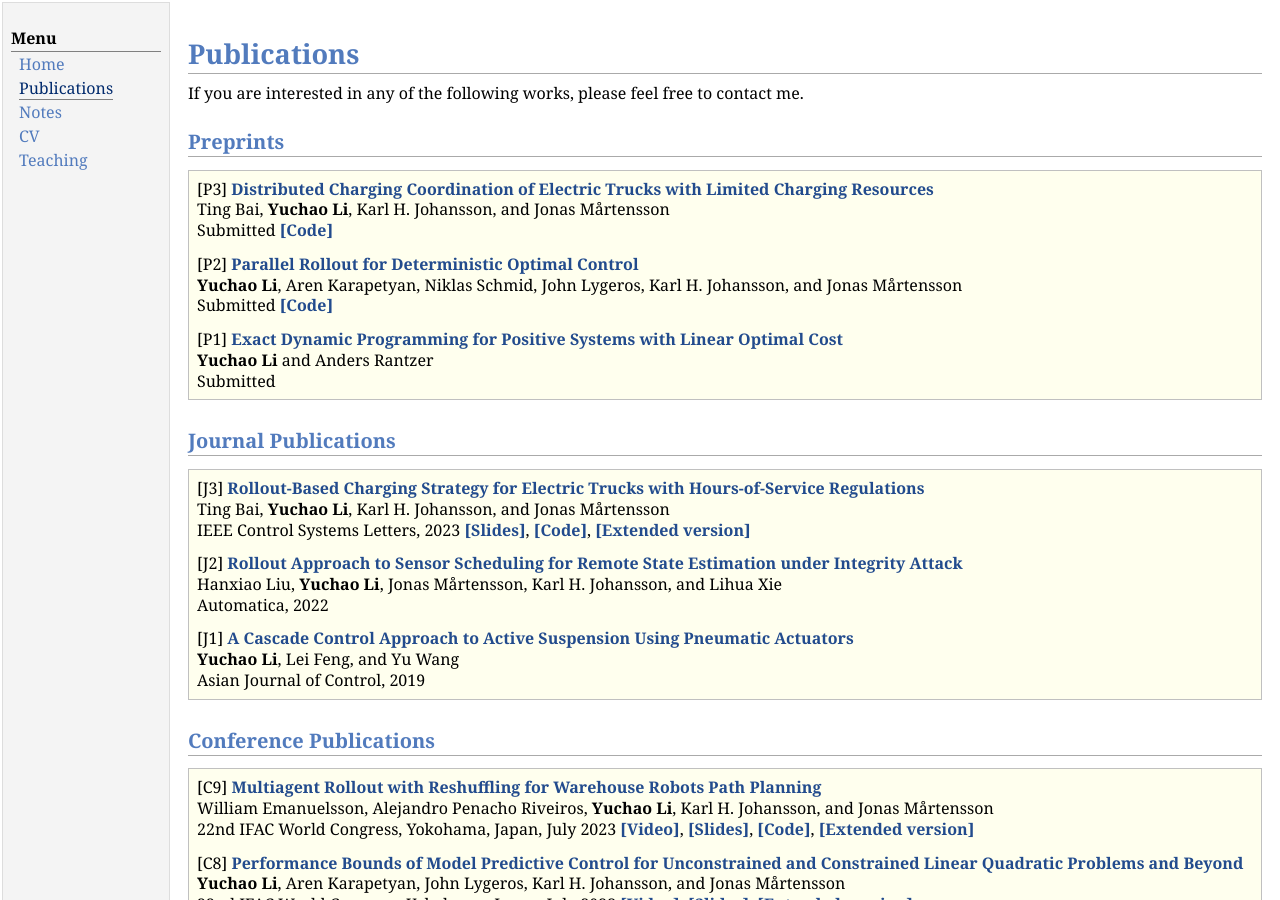
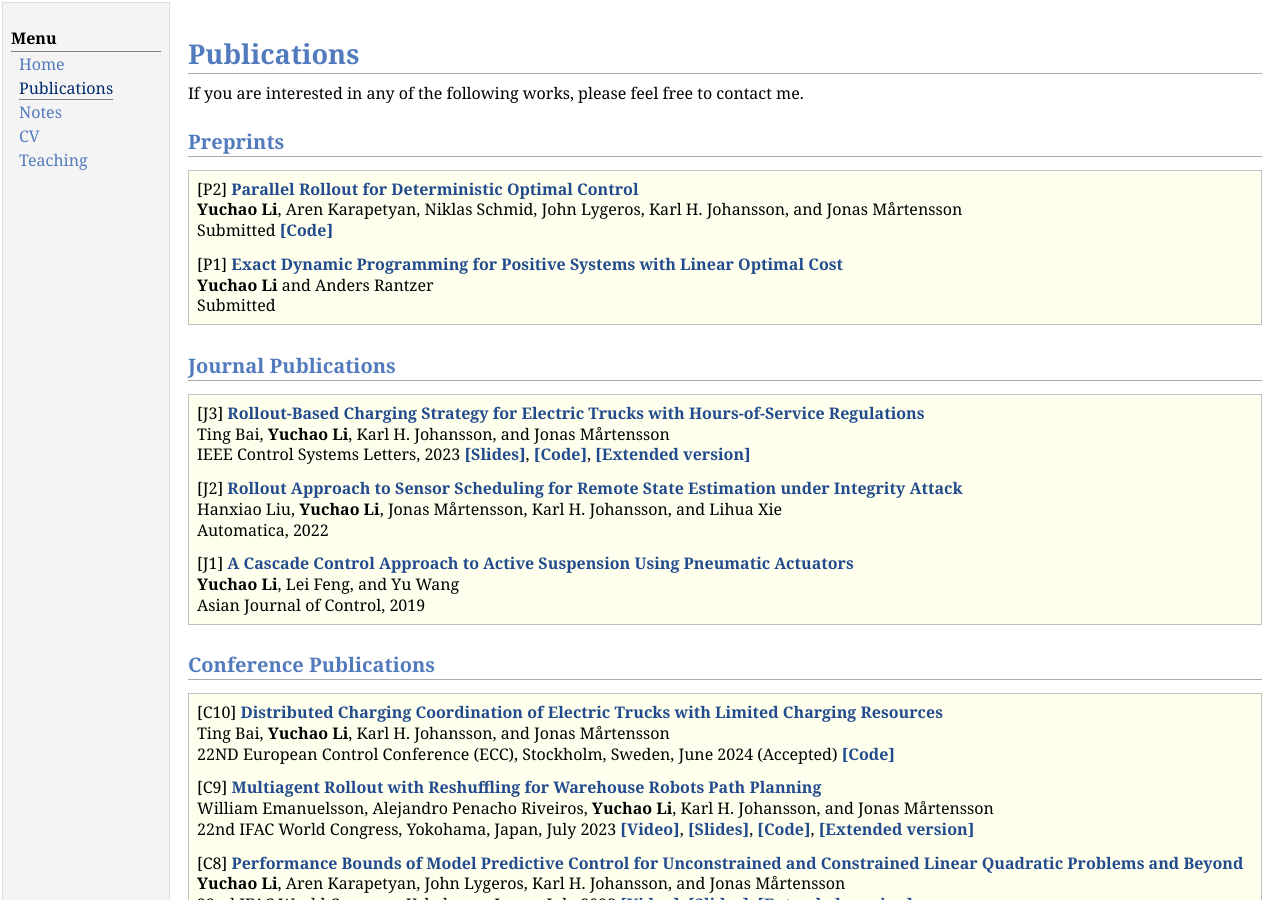
Before and after one commit to yuchaotaigu/yuchaotaigu.github.io, a Jekyll site: the page research.html, which Jekyll copies as it is, in a window 1280 px wide and 900 px high. Built offline with Jekyll 4.4.1, drawn with Linux system fonts in a browser that asks for light colours; comment, search, counter and statistics services are not loaded.

Commit message:
ECC update

```diff
--- a/research.html
+++ b/research.html
@@ -33,9 +33,6 @@ If you are interested in any of the following works, please feel free to contact
 <h2>Preprints</h2>
 <div class="infoblock">
 <div class="blockcontent">
-<p>[P3] <a href="https://arxiv.org/abs/2311.06874"><b>Distributed Charging Coordination of Electric Trucks with Limited Charging Resources</b></a> <br />
-Ting Bai, <b>Yuchao Li</b>, Karl H. Johansson, and Jonas Mårtensson <br />
- Submitted <a href="https://github.com/kth-tingbai/Distributed-Charging-for-EVs"><b>[Code]</b></a></p>
 <p>[P2] <a href="http://arxiv.org/abs/2309.14560"><b>Parallel Rollout for Deterministic Optimal Control</b></a> <br />
 <b>Yuchao Li</b>, Aren Karapetyan, Niklas Schmid, John Lygeros, Karl H. Johansson, and Jonas Mårtensson<br />
  Submitted <a href="https://github.com/akarapet/pr-mpc"><b>[Code]</b></a></p>
@@ -61,6 +58,9 @@ Hanxiao Liu, <b>Yuchao Li</b>, Jonas Mårtensson, Karl H. Johansson, and Lihua X
 <h2>Conference Publications</h2>
 <div class="infoblock">
 <div class="blockcontent">
+<p>[C10] <a href="https://arxiv.org/abs/2311.06874"><b>Distributed Charging Coordination of Electric Trucks with Limited Charging Resources</b></a> <br />
+Ting Bai, <b>Yuchao Li</b>, Karl H. Johansson, and Jonas Mårtensson <br />
+ 22ND European Control Conference (ECC), Stockholm, Sweden, June 2024 (Accepted) <a href="https://github.com/kth-tingbai/Distributed-Charging-for-EVs"><b>[Code]</b></a></p>
 <p>[C9] <a href="https://www.sciencedirect.com/science/article/pii/S2405896323018384"><b>Multiagent Rollout with Reshuffling for Warehouse Robots Path Planning</b></a> <br />
 William Emanuelsson, Alejandro Penacho Riveiros, <b>Yuchao Li</b>, Karl H. Johansson, and Jonas Mårtensson <br />
 22nd IFAC World Congress, Yokohama, Japan, July 2023 <a href="https://youtu.be/bYTebne_4-Q?si=gRIbwghaCGXa-D4k"><b>[Video]</b></a>, <a href="research/IFAC_23_warehouse_slides.pdf"><b>[Slides]</b></a>, <a href="https://github.com/will-em/multi-agent-rollout"><b>[Code]</b></a>, <a href="https://arxiv.org/abs/2211.08201"><b>[Extended version]</b></a></p>
```
